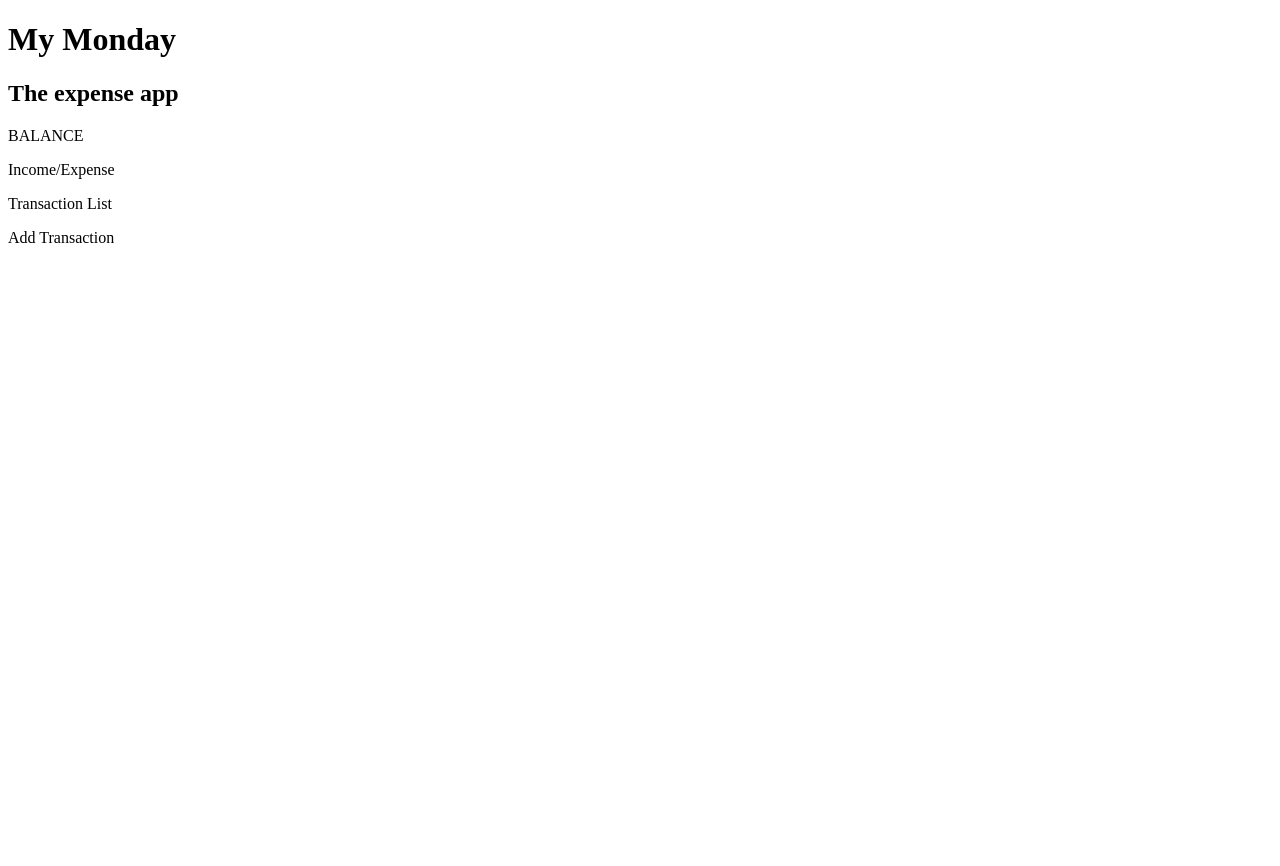
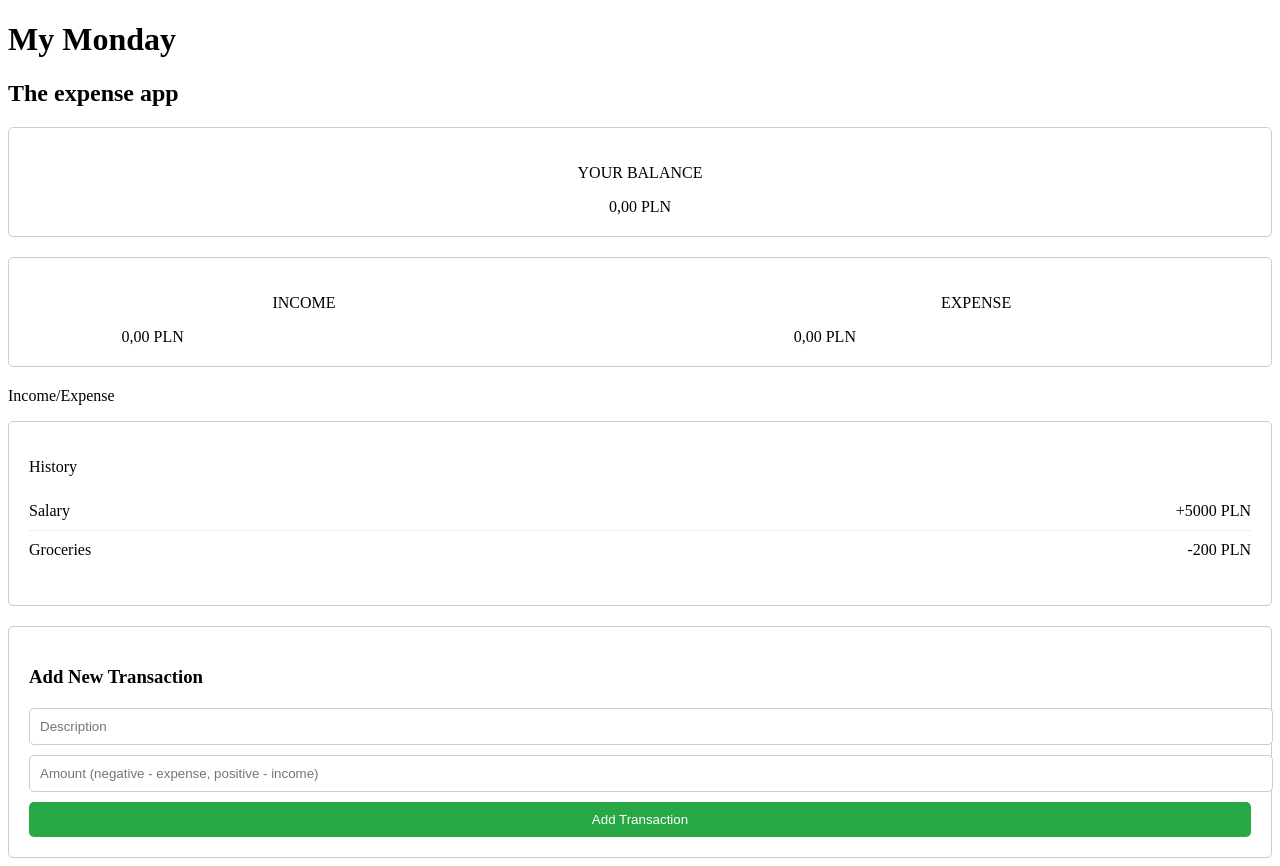
Before and after one commit to sobi3ch/mymoney, a Vue app: page / in a window 1280 px wide. Before the commit the page ends 800 px from the top, so only its background shows below. Built offline with nearby package versions, Linux system fonts and the light colour scheme; the HTML template or start-up script is replaced by a standard one.

Commit message:
Fill out main skeleton with actual dummy stuff; Outline done

```diff
--- a/src/App.vue
+++ b/src/App.vue
@@ -5,6 +5,7 @@ import IncomeExpense from './components/IncomeExpense.vue'
 import TransactionList from './components/TransactionList.vue'
 import AddTransaction from './components/AddTransaction.vue'
 </script>
+
 <template>
   <AppHeader />
   <AppBalance />
--- a/src/components/AddTransaction.vue
+++ b/src/components/AddTransaction.vue
@@ -1,3 +1,42 @@
 <template>
-  <p>Add Transaction</p>
+  <div id="add-transaction">
+    <h3>Add New Transaction</h3>
+    <input type="text" placeholder="Description" />
+    <input type="number" placeholder="Amount (negative - expense, positive - income)" />
+    <button>Add Transaction</button>
+  </div>
 </template>
+
+<script setup lang="ts"></script>
+
+<style scoped>
+#add-transaction {
+  background-color: #fff;
+  padding: 20px;
+  text-align: left;
+  border: 1px solid #ccc;
+  border-radius: 5px;
+}
+#add-transaction h3 {
+  margin-bottom: 20px;
+}
+#add-transaction input {
+  width: 100%;
+  padding: 10px;
+  margin-bottom: 10px;
+  border: 1px solid #ccc;
+  border-radius: 5px;
+}
+#add-transaction button {
+  width: 100%;
+  padding: 10px;
+  background-color: #28a745;
+  color: #fff;
+  border: none;
+  border-radius: 5px;
+  cursor: pointer;
+}
+#add-transaction button:hover {
+  background-color: #218838;
+}
+</style>
--- a/src/components/AppBalance.vue
+++ b/src/components/AppBalance.vue
@@ -1,3 +1,19 @@
 <template>
-  <p>BALANCE</p>
+  <div id="balance">
+    <p>YOUR BALANCE</p>
+    <div>0,00 <span>PLN</span></div>
+  </div>
 </template>
+
+<script setup lang="ts"></script>
+
+<style scoped>
+#balance {
+  background-color: #fff;
+  padding: 20px;
+  text-align: center;
+  margin-bottom: 20px;
+  border: 1px solid #ccc;
+  border-radius: 5px;
+}
+</style>
--- a/src/components/IncomeExpense.vue
+++ b/src/components/IncomeExpense.vue
@@ -1,3 +1,31 @@
 <template>
+  <div id="income-expense">
+    <div>
+      <p>INCOME</p>
+      <div>0,00 <span>PLN</span></div>
+    </div>
+    <div>
+      <p>EXPENSE</p>
+      <div>0,00 <span>PLN</span></div>
+    </div>
+  </div>
   <p>Income/Expense</p>
 </template>
+
+<script setup lang="ts"></script>
+
+<style scoped>
+#income-expense {
+  display: flex;
+  justify-content: space-between;
+  background-color: #fff;
+  padding: 20px;
+  text-align: center;
+  margin-bottom: 20px;
+  border: 1px solid #ccc;
+  border-radius: 5px;
+}
+#income-expense div {
+  width: 45%;
+}
+</style>
--- a/src/components/TransactionList.vue
+++ b/src/components/TransactionList.vue
@@ -1,3 +1,41 @@
 <template>
-  <p>Transaction List</p>
+  <div id="transaction-list">
+    <p>History</p>
+    <ul>
+      <li>
+        <span>Salary</span>
+        <span>+5000 PLN</span>
+      </li>
+      <li>
+        <span>Groceries</span>
+        <span>-200 PLN</span>
+      </li>
+    </ul>
+  </div>
 </template>
+
+<script setup lang="ts"></script>
+
+<style scoped>
+#transaction-list {
+  background-color: #fff;
+  padding: 20px;
+  text-align: left;
+  margin-bottom: 20px;
+  border: 1px solid #ccc;
+  border-radius: 5px;
+}
+#transaction-list ul {
+  list-style-type: none;
+  padding: 0;
+}
+#transaction-list li {
+  display: flex;
+  justify-content: space-between;
+  padding: 10px 0;
+  border-bottom: 1px solid #eee;
+}
+#transaction-list li:last-child {
+  border-bottom: none;
+}
+</style>
```
